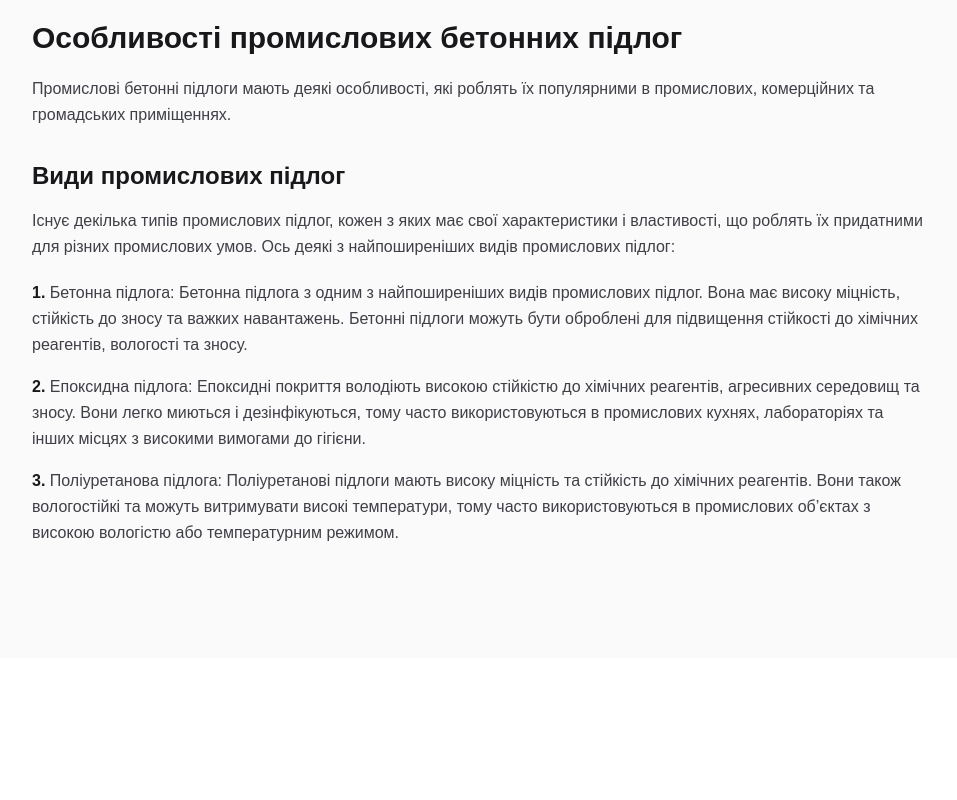
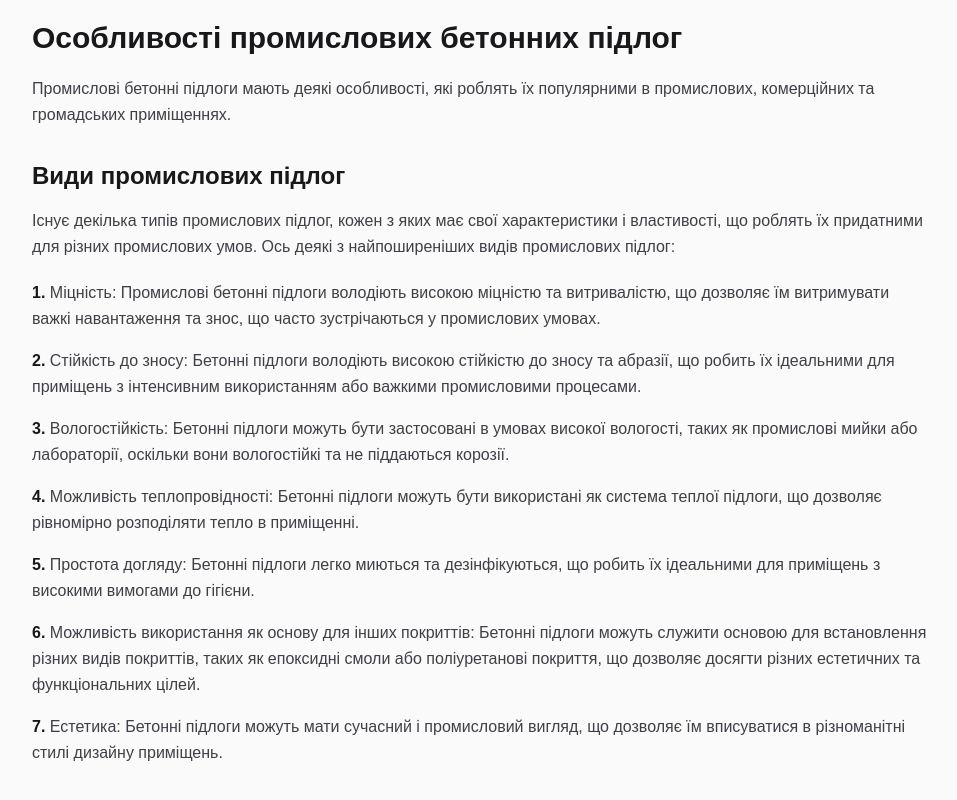
Before and after one commit to Romaleso261981/top_home_shop, a Next.js app: page / in a window 1280 px wide. Shown: the part 2230-3030 px from the top of the page, without its empty margins (160-1117 px from the left). Before the commit the page ends 2888 px from the top, so only its background shows below. Built offline with nearby package versions, Linux system fonts and the light colour scheme.

Commit message:
Refactor MaterialSelectionSection on Home page to enhance descriptions of industrial concrete flooring features, improving clarity and detail for each flooring type.

```diff
--- a/src/app/page.tsx
+++ b/src/app/page.tsx
@@ -50,9 +50,9 @@ export default function Home() {
             "Промислові бетонні підлоги мають деякі особливості, які роблять їх популярними в промислових, комерційних та громадських приміщеннях.",
           ]}
           items={[
-            "Бетонна підлога: Бетонна підлога з одним з найпоширеніших видів промислових підлог. Вона має високу міцність, стійкість до зносу та важких навантажень. Бетонні підлоги можуть бути оброблені для підвищення стійкості до хімічних реагентів, вологості та зносу.",
-            "Епоксидна підлога: Епоксидні покриття володіють високою стійкістю до хімічних реагентів, агресивних середовищ та зносу. Вони легко миються і дезінфікуються, тому часто використовуються в промислових кухнях, лабораторіях та інших місцях з високими вимогами до гігієни.",
-            "Поліуретанова підлога: Поліуретанові підлоги мають високу міцність та стійкість до хімічних реагентів. Вони також вологостійкі та можуть витримувати високі температури, тому часто використовуються в промислових об’єктах з високою вологістю або температурним режимом.",
+            "Міцність: Промислові бетонні підлоги володіють високою міцністю та витривалістю, що дозволяє їм витримувати важкі навантаження та знос, що часто зустрічаються у промислових умовах.",
+            "Стійкість до зносу: Бетонні підлоги володіють високою стійкістю до зносу та абразії, що робить їх ідеальними для приміщень з інтенсивним використанням або важкими промисловими процесами.",
+            "Вологостійкість: Бетонні підлоги можуть бути застосовані в умовах високої вологості, таких як промислові мийки або лабораторії, оскільки вони вологостійкі та не піддаються корозії.","Можливість теплопровідності: Бетонні підлоги можуть бути використані як система теплої підлоги, що дозволяє рівномірно розподіляти тепло в приміщенні.","Простота догляду: Бетонні підлоги легко миються та дезінфікуються, що робить їх ідеальними для приміщень з високими вимогами до гігієни.","Можливість використання як основу для інших покриттів: Бетонні підлоги можуть служити основою для встановлення різних видів покриттів, таких як епоксидні смоли або поліуретанові покриття, що дозволяє досягти різних естетичних та функціональних цілей.","Естетика: Бетонні підлоги можуть мати сучасний і промисловий вигляд, що дозволяє їм вписуватися в різноманітні стилі дизайну приміщень."
           ]}
         />
         {/* <AboutSection />
```
